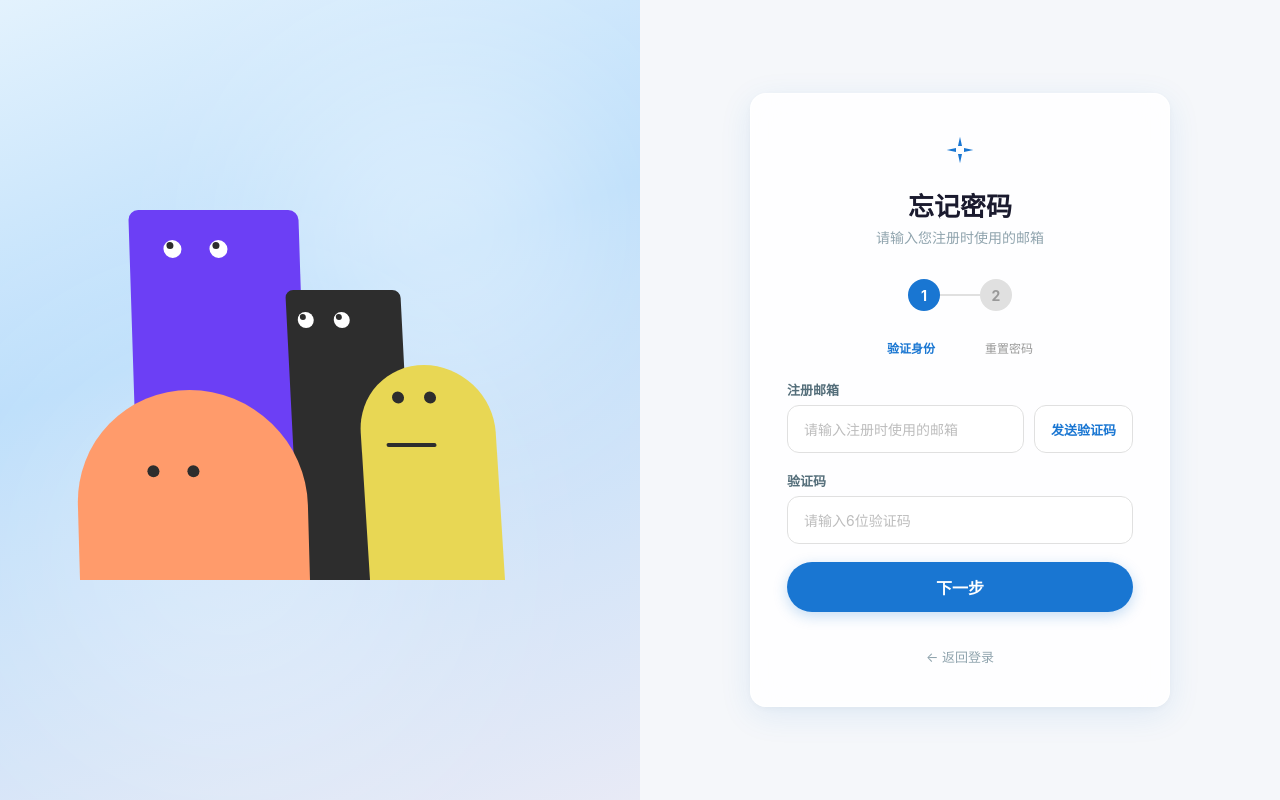
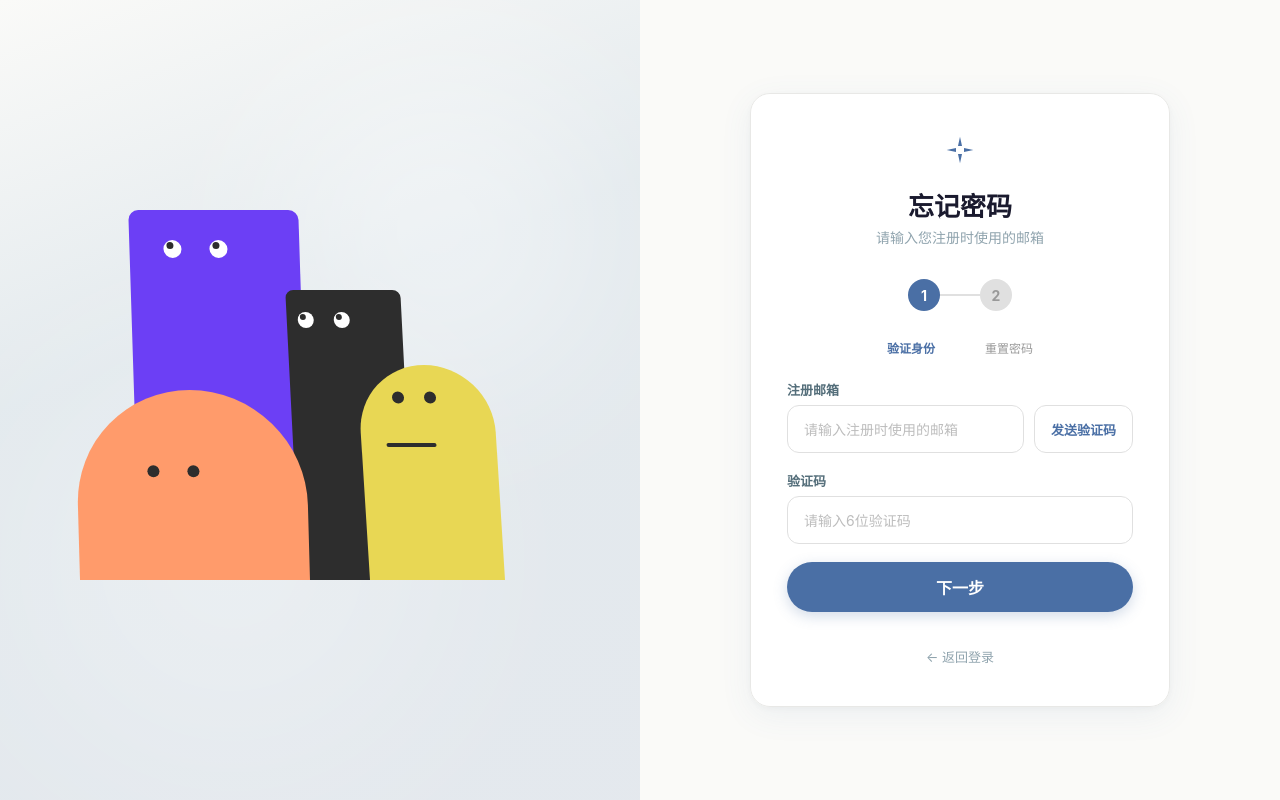
Before and after one commit to LWL-ll/py, a Django app: page /lauth/forgot-password/ in a window 1280 px wide. Run offline with Django 4.2, Linux system fonts and the light colour scheme.

Commit message:
style: lauth 登录注册页配色统一为仪表板风格
- 主色: #1976d2 → #4A6FA5（与仪表板蓝灰一致）
- 深色: #1565c0 → #3D5A8A
- 背景: #e3f2fd/#f5f7fa → #FAFAF8
- 渐变: #bbdefb/#e8eaf6 → #7FA3C1/#4A6FA5
- 卡片: 圆角16→20px，边框 #E8E8E6，阴影统一
- SVG 星形图标、步骤指示器、链接全部统一配色

Co-Authored-By: Claude Opus 4.8 <noreply@anthropic.com>

```diff
--- a/dujiangyan_weather/lauth/static/css/auth.css
+++ b/dujiangyan_weather/lauth/static/css/auth.css
@@ -1,12 +1,12 @@
 /* ========== 登录/注册页面公共样式 ==========
-   与网站内容页风格统一：浅色背景 + 柔光卡片 + 蓝色点缀 */
+   与仪表板配色统一：#4A6FA5 主色 + #FAFAF8 背景 */
 
 /* --- 基础重置 --- */
 *, *::before, *::after { margin: 0; padding: 0; box-sizing: border-box; }
 
 body {
   font-family: "Microsoft YaHei", "PingFang SC", -apple-system, sans-serif;
-  background: #e3f2fd;
+  background: #FAFAF8;
   overflow: hidden;
   height: 100vh;
 }
@@ -18,14 +18,14 @@ body {
   height: 100vh;
 }
 
-/* ========== 左侧面板：柔光蓝 + 动画角色 ========== */
+/* ========== 左侧面板：仪表板风格渐变 ========== */
 .left-panel {
   position: relative;
   display: flex;
   flex-direction: column;
   justify-content: center;
   align-items: center;
-  background: linear-gradient(160deg, #e3f2fd 0%, #bbdefb 40%, #e8eaf6 100%);
+  background: linear-gradient(160deg, #FAFAF8 0%, #7FA3C130 40%, #4A6FA520 100%);
   padding: 40px 48px;
   overflow: hidden;
 }
@@ -68,20 +68,20 @@ body {
   display: flex;
   align-items: center;
   justify-content: center;
-  background: #f5f7fa;
+  background: #FAFAF8;
   padding: 40px;
 }
 
 .form-card {
   width: 100%;
   max-width: 420px;
-  background: rgba(255, 255, 255, 0.85);
+  background: rgba(255, 255, 255, 0.92);
   backdrop-filter: blur(20px);
   -webkit-backdrop-filter: blur(20px);
-  border-radius: 16px;
+  border-radius: 20px;
   padding: 40px 36px;
-  box-shadow: 0 8px 32px rgba(25, 118, 210, 0.1), 0 2px 8px rgba(0, 0, 0, 0.04);
-  border: 1px solid rgba(255, 255, 255, 0.8);
+  box-shadow: 0 8px 32px rgba(74, 111, 165, 0.08), 0 2px 8px rgba(0, 0, 0, 0.04);
+  border: 1px solid #E8E8E6;
 }
 
 /* --- 图标 --- */
@@ -146,8 +146,8 @@ body {
 }
 
 .form-group input:focus {
-  border-color: #1976d2;
-  box-shadow: 0 0 0 3px rgba(25, 118, 210, 0.08);
+  border-color: #4A6FA5;
+  box-shadow: 0 0 0 3px rgba(74, 111, 165, 0.08);
 }
 
 .form-group input::placeholder {
@@ -173,7 +173,7 @@ body {
   transition: color 0.2s;
 }
 
-.toggle-password:hover { color: #1976d2; }
+.toggle-password:hover { color: #4A6FA5; }
 
 /* --- 记住我 & 忘记密码 --- */
 .form-options {
@@ -195,13 +195,13 @@ body {
 .remember-me input[type="checkbox"] {
   width: 16px;
   height: 16px;
-  accent-color: #1976d2;
+  accent-color: #4A6FA5;
   cursor: pointer;
 }
 
 .forgot-link {
   font-size: 13px;
-  color: #1976d2;
+  color: #4A6FA5;
   text-decoration: none;
   font-weight: 500;
   cursor: pointer;
@@ -217,7 +217,7 @@ body {
   height: 50px;
   border-radius: 25px;
   border: none;
-  background: #1976d2;
+  background: #4A6FA5;
   color: #fff;
   font-size: 16px;
   font-weight: 600;
@@ -226,12 +226,12 @@ body {
   overflow: hidden;
   margin-bottom: 14px;
   transition: all 0.25s;
-  box-shadow: 0 4px 14px rgba(25, 118, 210, 0.25);
+  box-shadow: 0 4px 14px rgba(74, 111, 165, 0.25);
 }
 
 .btn-login:hover {
-  background: #1565c0;
-  box-shadow: 0 6px 20px rgba(25, 118, 210, 0.4);
+  background: #3D5A8A;
+  box-shadow: 0 6px 20px rgba(74, 111, 165, 0.4);
   transform: translateY(-1px);
 }
 
@@ -251,7 +251,7 @@ body {
   align-items: center;
   justify-content: center;
   gap: 8px;
-  background: #1565c0;
+  background: #3D5A8A;
   color: #fff;
   opacity: 0;
   transition: all 0.3s;
@@ -276,7 +276,7 @@ body {
 }
 
 .signup-link a {
-  color: #1976d2;
+  color: #4A6FA5;
   font-weight: 600;
   text-decoration: none;
 }
--- a/dujiangyan_weather/lauth/templates/forgot_password.html
+++ b/dujiangyan_weather/lauth/templates/forgot_password.html
@@ -31,7 +31,7 @@
     transition: background 0.3s;
   }
   .step-dot.active {
-    background: #1976d2; color: #fff;
+    background: #4A6FA5; color: #fff;
   }
   .step-dot.done {
     background: #4caf50; color: #fff;
@@ -50,7 +50,7 @@
     font-size: 12px;
     color: #999;
   }
-  .step-labels span.active { color: #1976d2; font-weight: 600; }
+  .step-labels span.active { color: #4A6FA5; font-weight: 600; }
   .step-labels span.done { color: #4caf50; }
 
   /* 发送验证码按钮 */
@@ -60,7 +60,7 @@
     border: 1.5px solid #e0e0e0;
     border-radius: 12px;
     background: #ffffff;
-    color: #1976d2;
+    color: #4A6FA5;
     font-size: 13px;
     font-weight: 600;
     font-family: inherit;
@@ -70,8 +70,8 @@
     flex-shrink: 0;
   }
   .btn-get-code:hover:not(:disabled) {
-    border-color: #1976d2;
-    background: #e3f2fd;
+    border-color: #4A6FA5;
+    background: #FAFAF8;
   }
   .btn-get-code:disabled {
     color: #bdbdbd;
@@ -94,7 +94,7 @@
     color: #90a4ae;
     text-decoration: none;
   }
-  .back-link a:hover { color: #1976d2; }
+  .back-link a:hover { color: #4A6FA5; }
 </style>
 </head>
 <body>
@@ -147,10 +147,10 @@
     <div class="form-card">
       <div class="sparkle-icon">
         <svg viewBox="0 0 24 24" fill="none" xmlns="http://www.w3.org/2000/svg">
-          <path d="M12 2L13.5 9H10.5L12 2Z" fill="#1976d2"/>
-          <path d="M12 22L10.5 15H13.5L12 22Z" fill="#1976d2"/>
-          <path d="M2 12L9 10.5V13.5L2 12Z" fill="#1976d2"/>
-          <path d="M22 12L15 13.5V10.5L22 12Z" fill="#1976d2"/>
+          <path d="M12 2L13.5 9H10.5L12 2Z" fill="#4A6FA5"/>
+          <path d="M12 22L10.5 15H13.5L12 22Z" fill="#4A6FA5"/>
+          <path d="M2 12L9 10.5V13.5L2 12Z" fill="#4A6FA5"/>
+          <path d="M22 12L15 13.5V10.5L22 12Z" fill="#4A6FA5"/>
         </svg>
       </div>
       <div class="form-header">
```
Also changed, not shown: dujiangyan_weather/lauth/templates/login.html (+4 -4 lines), dujiangyan_weather/lauth/templates/register.html (+7 -7 lines).
